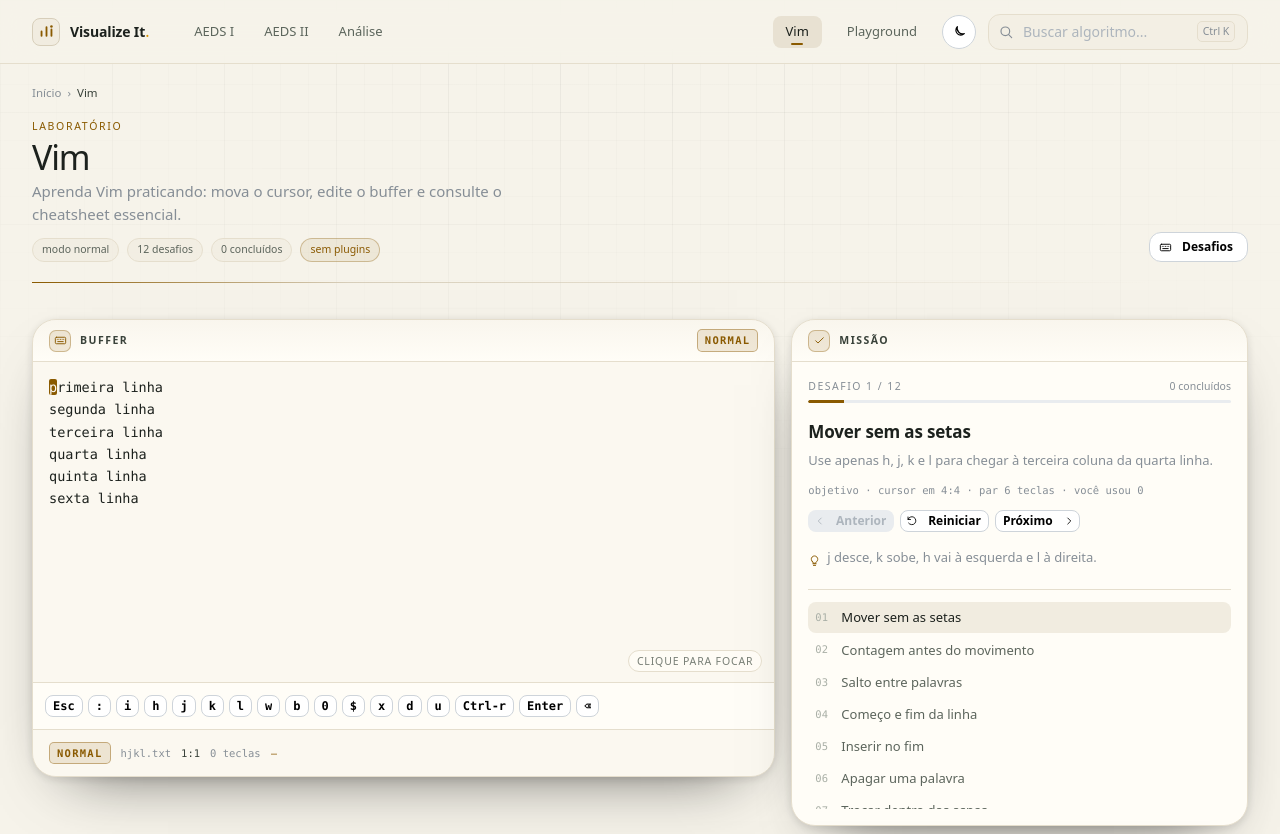
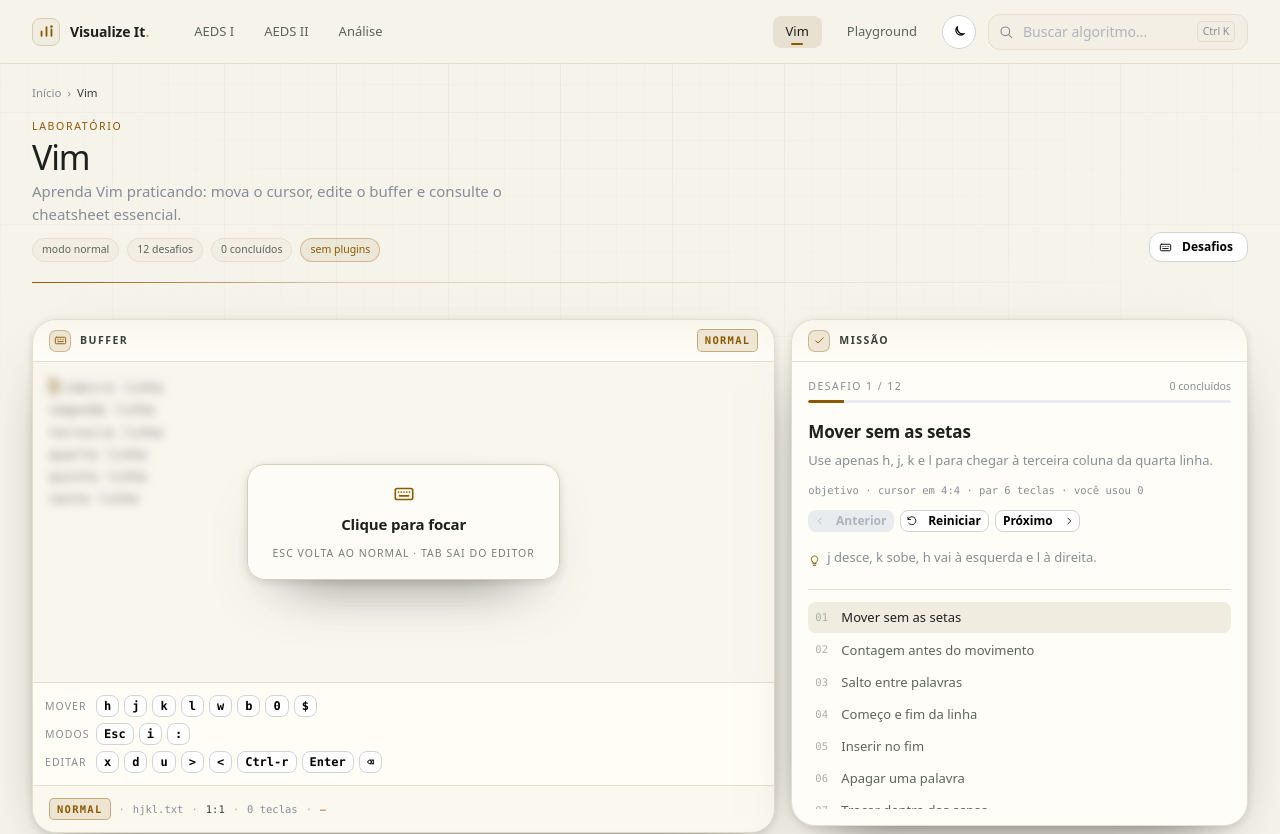
Before and after one commit to fernandoleitepagani/visualize_it, a React (Vite) app: page /vim in a window 1280 px wide. Shown: the top 834 px of the page. Built offline with nearby package versions, Linux system fonts and the light colour scheme.

Commit message:
perf(vim): cut keystroke and render cost
Stable handlers, one keydown listener, grouped text nodes, memoized static panels, a centered blurred focus overlay and grouped touch keys.

```diff
--- a/src/styles/index.css
+++ b/src/styles/index.css
@@ -144,6 +144,13 @@ body::before {
 
 .nav-link[data-active='true']::after {
   width: 12px;
+}
+
+.nav-menu-trigger {
+  background: transparent;
+  border: 0;
+  font-family: inherit;
+  cursor: pointer;
 }
 
 .mantine-Drawer-body .nav-link {
@@ -927,6 +934,10 @@ body::before {
   box-shadow: inset 0 0 0 1px var(--viz-accent-line);
 }
 
+.vim-editor[data-mode='insert']:focus-within {
+  box-shadow: inset 0 0 0 1px color-mix(in srgb, var(--viz-purple) 55%, transparent);
+}
+
 .vim-surface {
   overflow: auto;
   padding: 14px 16px;
@@ -944,6 +955,7 @@ body::before {
   white-space: pre;
   min-height: 1.65em;
   border-radius: 4px;
+  scroll-margin-block: 24px;
 }
 
 .vim-line-selected {
@@ -973,13 +985,19 @@ body::before {
   border-radius: 2px;
 }
 
+/* Keep the block cursor readable when it also sits inside a selection. */
+.vim-char.vim-cursor {
+  background: var(--viz-accent);
+  color: var(--viz-accent-ink);
+}
+
 .vim-caret {
   display: inline-block;
   width: 2px;
   height: 1.25em;
   margin: 0 -1px;
   vertical-align: -0.22em;
-  background: var(--viz-accent);
+  background: var(--viz-purple);
   animation: vim-blink 1.1s steps(1) infinite;
 }
 
@@ -1015,30 +1033,178 @@ body::before {
   z-index: 2;
 }
 
-.vim-focus-hint {
+.vim-focus-overlay {
   position: absolute;
-  right: 12px;
-  bottom: 10px;
-  z-index: 3;
-  padding: 2px 8px;
-  border: 1px solid var(--viz-line);
-  border-radius: 999px;
-  background: color-mix(in srgb, var(--viz-surface) 82%, transparent);
+  inset: 0;
+  z-index: 4;
+  display: grid;
+  place-items: center;
+  padding: 0;
+  border: 0;
+  cursor: pointer;
+  background: color-mix(in srgb, var(--viz-canvas) 42%, transparent);
+  -webkit-backdrop-filter: blur(5px) saturate(0.85);
+  backdrop-filter: blur(5px) saturate(0.85);
+  animation: vim-fade 160ms ease-out;
+}
+
+.vim-focus-card {
+  display: inline-flex;
+  flex-direction: column;
+  align-items: center;
+  gap: 8px;
+  padding: 18px 24px;
+  border: 1px solid var(--viz-line-2);
+  border-radius: 18px;
+  background: color-mix(in srgb, var(--viz-panel) 88%, transparent);
+  box-shadow: var(--viz-shadow-panel);
+  color: var(--viz-ink);
+}
+
+.vim-focus-card svg {
+  color: var(--viz-accent);
+}
+
+.vim-focus-title {
+  font-size: 15px;
+  font-weight: 600;
+  letter-spacing: -0.01em;
+}
+
+.vim-focus-sub {
   color: var(--viz-dim);
   font-size: 10.5px;
-  letter-spacing: 0.08em;
+  letter-spacing: 0.1em;
   text-transform: uppercase;
-  pointer-events: none;
+}
+
+.vim-shortcuts {
+  border-top: 1px solid var(--viz-line);
+}
+
+@media (max-width: 62em) {
+  .vim-shortcuts {
+    display: none;
+  }
 }
 
 .vim-touch {
   border-top: 1px solid var(--viz-line);
+  background: color-mix(in srgb, var(--viz-panel) 94%, transparent);
+}
+
+@media (max-width: 62em) {
+  .vim-touch {
+    position: sticky;
+    bottom: 0;
+    z-index: 3;
+    -webkit-backdrop-filter: blur(6px);
+    backdrop-filter: blur(6px);
+  }
 }
 
 @media (min-width: 62.01em) and (pointer: fine) {
   .vim-touch {
     display: none;
   }
+}
+
+/* Cheatsheet ------------------------------------------------------------- */
+
+.vim-cheat-group {
+  padding: 12px 14px;
+  border: 1px solid var(--viz-line);
+  border-radius: 16px;
+  background: color-mix(in srgb, var(--viz-surface-2) 28%, transparent);
+}
+
+.vim-cheat-list {
+  margin: 0;
+}
+
+.vim-cheat-row {
+  display: grid;
+  grid-template-columns: minmax(72px, auto) 1fr;
+  gap: 10px;
+  align-items: center;
+  padding: 5px 0;
+  border-bottom: 1px solid var(--viz-line);
+}
+
+.vim-cheat-row:last-child {
+  border-bottom: 0;
+}
+
+.vim-cheat-row dt {
+  margin: 0;
+}
+
+.vim-cheat-row dd {
+  display: flex;
+  align-items: center;
+  gap: 7px;
+  margin: 0;
+  color: var(--viz-ink-2);
+  font-size: 13px;
+  line-height: 1.45;
+}
+
+.vim-cheat-dot {
+  flex: 0 0 auto;
+  width: 4px;
+  height: 4px;
+  border-radius: 999px;
+  background: var(--viz-accent);
+}
+
+@media (max-width: 36em) {
+  .vim-cheat-row {
+    grid-template-columns: 1fr;
+    gap: 3px;
+  }
+}
+
+@media (max-width: 48em) {
+  .vim-cheat-controls {
+    position: sticky;
+    top: 64px;
+    z-index: 2;
+    padding-block: 6px;
+    background: color-mix(in srgb, var(--viz-panel) 92%, transparent);
+    -webkit-backdrop-filter: blur(6px);
+    backdrop-filter: blur(6px);
+  }
+}
+
+/* Challenge rail --------------------------------------------------------- */
+
+.vim-rail-chip {
+  display: flex;
+  align-items: center;
+  justify-content: center;
+  min-height: 30px;
+  border: 1px solid var(--viz-line);
+  border-radius: 8px;
+  color: var(--viz-muted);
+  transition:
+    border-color 140ms ease,
+    background-color 140ms ease,
+    color 140ms ease;
+}
+
+.vim-rail-chip:hover {
+  border-color: var(--viz-line-3);
+  color: var(--viz-ink);
+}
+
+.vim-rail-chip[data-done='true'] {
+  color: var(--viz-accent);
+}
+
+.vim-rail-chip[data-active='true'] {
+  border-color: var(--viz-accent-line);
+  background: var(--viz-accent-soft);
+  color: var(--viz-accent);
 }
 
 .vim-sr-only {
@@ -1063,3 +1229,12 @@ body::before {
     opacity: 0;
   }
 }
+
+@keyframes vim-fade {
+  from {
+    opacity: 0;
+  }
+  to {
+    opacity: 1;
+  }
+}
--- a/src/vim/components/VimEditor.tsx
+++ b/src/vim/components/VimEditor.tsx
@@ -1,8 +1,9 @@
-import { useCallback, useEffect, useRef, useState } from 'react';
+import { useCallback, useEffect, useMemo, useRef, useState, type ReactNode } from 'react';
 import { Box } from '@mantine/core';
+import { KeyboardIcon } from '@/components/icons';
 import { lineLength } from '../buffer';
 import { isPrintable, normalizeKey } from '../keymap';
-import type { VimState } from '../types';
+import type { VimMode, VimState } from '../types';
 
 interface Span {
   start: number;
@@ -15,7 +16,11 @@ interface Props {
   onText: (text: string) => void;
 }
 
-function selectionFor(state: VimState, lineIndex: number, line: string): Span | 'line' | null {
+function selectionFor(
+  state: Pick<VimState, 'anchor' | 'cursor' | 'mode'>,
+  lineIndex: number,
+  line: string,
+): Span | 'line' | null {
   const { anchor, cursor, mode } = state;
   if (!anchor || (mode !== 'visual' && mode !== 'visual-line')) return null;
 
@@ -54,14 +59,97 @@ function searchSpans(line: string, needle: string): Span[] {
   return spans;
 }
 
+function renderLine(
+  line: string,
+  lineIndex: number,
+  selection: Span | 'line' | null,
+  matches: Span[],
+  cursor: VimState['cursor'],
+  mode: VimMode,
+): ReactNode {
+  const cells = Array.from(line);
+  const nodes: ReactNode[] = [];
+  const cursorHere = lineIndex === cursor.line;
+  let plain = '';
+
+  const flush = () => {
+    if (plain) {
+      nodes.push(plain);
+      plain = '';
+    }
+  };
+
+  if (cells.length === 0 && cursorHere && mode !== 'insert') {
+    nodes.push(
+      <span key="empty-cursor" className="vim-cursor">
+        &nbsp;
+      </span>,
+    );
+  }
+
+  cells.forEach((char, col) => {
+    const isCursor = cursorHere && col === cursor.col;
+
+    if (mode === 'insert' && isCursor) {
+      flush();
+      nodes.push(<span key={`caret-${col}`} className="vim-caret" />);
+    }
+
+    const selected =
+      selection !== null &&
+      selection !== 'line' &&
+      col >= selection.start &&
+      col <= selection.end;
+    const matched = matches.some((span) => col >= span.start && col <= span.end);
+
+    if (!selected && !matched && !(isCursor && mode !== 'insert')) {
+      plain += char;
+      return;
+    }
+
+    flush();
+    const classes = ['vim-char'];
+    if (selected) classes.push('vim-selection');
+    if (matched) classes.push('vim-match');
+    if (isCursor && mode !== 'insert') classes.push('vim-cursor');
+    nodes.push(
+      <span key={col} className={classes.join(' ')}>
+        {char}
+      </span>,
+    );
+  });
+
+  flush();
+
+  if (mode === 'insert' && cursorHere && cursor.col >= cells.length) {
+    nodes.push(<span key="caret-end" className="vim-caret" />);
+  }
+
+  return nodes;
+}
+
 /**
  * A small, dependency-free Vim surface. All editing lives in `keymap.ts`; this
  * component only renders state and forwards keys.
+ *
+ * Performance notes: the keydown listener is bound once, handlers are read from
+ * refs, and plain text runs are grouped into single text nodes. Only cursor,
+ * selection and search hits become elements.
  */
 export function VimEditor({ state, onKey, onText }: Props) {
   const inputRef = useRef<HTMLTextAreaElement>(null);
+  const surfaceRef = useRef<HTMLDivElement>(null);
   const composing = useRef(false);
+  const onKeyRef = useRef(onKey);
+  const onTextRef = useRef(onText);
+  const modeRef = useRef(state.mode);
   const [focused, setFocused] = useState(false);
+
+  useEffect(() => {
+    onKeyRef.current = onKey;
+    onTextRef.current = onText;
+    modeRef.current = state.mode;
+  }, [onKey, onText, state.mode]);
 
   useEffect(() => {
     const area = inputRef.current;
@@ -72,32 +160,50 @@ export function VimEditor({ state, onKey, onText }: Props) {
       if (!key) return;
 
       // Printable insert characters flow through the textarea (IME/mobile safe).
-      if (state.mode === 'insert' && isPrintable(key) && !event.ctrlKey && !event.metaKey) {
+      if (modeRef.current === 'insert' && isPrintable(key) && !event.ctrlKey && !event.metaKey) {
         return;
       }
 
+      // Keep the browser paste shortcut working inside insert mode.
+      if (modeRef.current === 'insert' && key === 'C-v') return;
+
       event.preventDefault();
       event.stopPropagation();
-      onKey(key);
+      onKeyRef.current(key);
     };
 
     area.addEventListener('keydown', onKeyDown);
     return () => area.removeEventListener('keydown', onKeyDown);
-  }, [state.mode, onKey]);
+  }, []);
 
   // Switching to insert through a touch key should open the soft keyboard.
   useEffect(() => {
     if (state.mode === 'insert') inputRef.current?.focus();
   }, [state.mode]);
 
-  const commit = useCallback(
-    (value: string) => {
-      if (value && state.mode === 'insert') onText(value);
-    },
-    [state.mode, onText],
-  );
+  // zz/zt/zb and Ctrl-e/y update the logical scroll position.
+  useEffect(() => {
+    if (surfaceRef.current) surfaceRef.current.scrollTop = state.scrollTop;
+  }, [state.scrollTop]);
+
+  const commit = useCallback((value: string) => {
+    if (value && modeRef.current === 'insert') onTextRef.current(value);
+  }, []);
 
   const needle = state.mode === 'search' ? state.search : state.lastSearch;
+  const { lines, cursor, mode, showNumbers, relativeNumbers } = state;
+
+  const matchesByLine = useMemo(
+    () => lines.map((line) => searchSpans(line, needle ?? '')),
+    [lines, needle],
+  );
+  const selectionByLine = useMemo(
+    () =>
+      lines.map((line, lineIndex) =>
+        selectionFor({ anchor: state.anchor, cursor, mode }, lineIndex, line),
+      ),
+    [lines, state.anchor, cursor, mode],
+  );
 
   return (
     <Box
@@ -107,11 +213,9 @@ export function VimEditor({ state, onKey, onText }: Props) {
       data-cursor={`${state.cursor.line}:${state.cursor.col}`}
       className="vim-editor"
     >
-      <div className="vim-surface" aria-hidden="true">
-        {state.lines.map((line, lineIndex) => {
-          const cells = Array.from(line);
-          const selection = selectionFor(state, lineIndex, line);
-          const matches = searchSpans(line, needle ?? '');
+      <div ref={surfaceRef} className="vim-surface" aria-hidden="true">
+        {lines.map((line, lineIndex) => {
+          const selection = selectionByLine[lineIndex];
           const selectedLine = selection === 'line';
 
           return (
@@ -119,51 +223,29 @@ export function VimEditor({ state, onKey, onText }: Props) {
               key={lineIndex}
               className={`vim-line${selectedLine ? ' vim-line-selected' : ''}`}
             >
-              {state.showNumbers ? (
-                <span className="vim-gutter">{String(lineIndex + 1).padStart(3, ' ')}</span>
+              {showNumbers ? (
+                <span className="vim-gutter">
+                  {relativeNumbers
+                    ? lineIndex === cursor.line
+                      ? String(lineIndex + 1).padStart(3, ' ')
+                      : String(Math.abs(lineIndex - cursor.line)).padStart(3, ' ')
+                    : String(lineIndex + 1).padStart(3, ' ')}
+                </span>
               ) : null}
               <span className="vim-text">
-                {cells.length === 0 && lineIndex === state.cursor.line && state.mode !== 'insert' ? (
-                  <span className="vim-cursor">&nbsp;</span>
-                ) : null}
-                {cells.map((char, col) => {
-                  const isCursor = lineIndex === state.cursor.line && col === state.cursor.col;
-                  const inSelection =
-                    selection !== null &&
-                    selection !== 'line' &&
-                    col >= selection.start &&
-                    col <= selection.end;
-                  const inMatch = matches.some((span) => col >= span.start && col <= span.end);
-                  const classes = ['vim-char'];
-                  if (inSelection) classes.push('vim-selection');
-                  if (inMatch) classes.push('vim-match');
-
-                  return (
-                    <span key={col} className={classes.join(' ')}>
-                      {state.mode === 'insert' && isCursor ? <span className="vim-caret" /> : null}
-                      <span className={isCursor && state.mode !== 'insert' ? 'vim-cursor' : undefined}>
-                        {char}
-                      </span>
-                    </span>
-                  );
-                })}
-                {state.mode === 'insert' &&
-                lineIndex === state.cursor.line &&
-                state.cursor.col >= cells.length ? (
-                  <span className="vim-caret" />
-                ) : null}
+                {renderLine(line, lineIndex, selection, matchesByLine[lineIndex] ?? [], cursor, mode)}
               </span>
             </div>
           );
         })}
 
-        {state.mode === 'command' ? (
+        {mode === 'command' ? (
           <div className="vim-commandline">
             :{state.command}
             <span className="vim-caret" />
           </div>
         ) : null}
-        {state.mode === 'search' ? (
+        {mode === 'search' ? (
           <div className="vim-commandline">
             {state.searchDirection === 1 ? '/' : '?'}
             {state.search}
@@ -176,8 +258,7 @@ export function VimEditor({ state, onKey, onText }: Props) {
         Editor Vim. Clique para focar. Use Escape para voltar ao modo normal. Tab sai do editor.
       </p>
       <p className="vim-sr-only">
-        Buffer: {state.lines.join(' ')}. Linha {state.cursor.line + 1}, coluna{' '}
-        {state.cursor.col + 1}.
+        Buffer: {lines.join(' ')}. Linha {cursor.line + 1}, coluna {cursor.col + 1}.
       </p>
 
       <textarea
@@ -186,7 +267,7 @@ export function VimEditor({ state, onKey, onText }: Props) {
         aria-label="Editor Vim"
         aria-describedby="vim-editor-help"
         value=""
-        inputMode={state.mode === 'insert' ? 'text' : 'none'}
+        inputMode={mode === 'insert' ? 'text' : 'none'}
         autoCapitalize="off"
         autoCorrect="off"
         spellCheck={false}
@@ -208,9 +289,19 @@ export function VimEditor({ state, onKey, onText }: Props) {
       />
 
       {!focused ? (
-        <div className="vim-focus-hint" aria-hidden="true">
-          clique para focar
-        </div>
+        <button
+          type="button"
+          tabIndex={-1}
+          className="vim-focus-overlay"
+          aria-label="Focar no editor Vim"
+          onClick={() => inputRef.current?.focus()}
+        >
+          <span className="vim-focus-card">
+            <KeyboardIcon size={22} />
+            <span className="vim-focus-title">Clique para focar</span>
+            <span className="vim-focus-sub">Esc volta ao normal · Tab sai do editor</span>
+          </span>
+        </button>
       ) : null}
     </Box>
   );
--- a/src/vim/components/VimModeBadge.tsx
+++ b/src/vim/components/VimModeBadge.tsx
@@ -11,9 +11,18 @@ const LABELS: Record<VimMode, string> = {
   search: 'BUSCA',
 };
 
-/** Small mode chip shown in the buffer panel header and statusline. */
+const COLORS: Record<VimMode, string> = {
+  normal: vizVar.accent,
+  insert: vizVar.purple,
+  visual: vizVar.accent,
+  'visual-line': vizVar.accent,
+  command: vizVar.purple,
+  search: vizVar.purple,
+};
+
+/** Small mode chip shown in the statusline. */
 export function VimModeBadge({ mode }: { mode: VimMode }) {
-  const color = mode === 'insert' ? vizVar.purple : vizVar.accent;
+  const color = COLORS[mode];
   return (
     <Text
       component="span"
@@ -28,6 +37,7 @@ export function VimModeBadge({ mode }: { mode: VimMode }) {
         borderRadius: 5,
         padding: '2px 7px',
         whiteSpace: 'nowrap',
+        transition: 'color 140ms ease, border-color 140ms ease, background-color 140ms ease',
       }}
     >
       {LABELS[mode]}
--- a/src/vim/components/VimStatusline.tsx
+++ b/src/vim/components/VimStatusline.tsx
@@ -10,31 +10,44 @@ interface Props {
   best?: number;
 }
 
+const Separator = () => (
+  <Text component="span" aria-hidden="true" fz={font.micro} style={{ color: vizVar.faint }}>
+    ·
+  </Text>
+);
+
 /** Buffer status: mode, file, cursor, keystrokes and the last message. */
 export function VimStatusline({ state, fileName, strokes, best }: Props) {
   return (
     <Group
-      gap={10}
+      gap={8}
       wrap="nowrap"
       fz={font.micro}
       aria-live="polite"
       style={{ fontFamily: 'var(--mantine-font-family-monospace)', overflow: 'hidden' }}
     >
       <VimModeBadge mode={state.mode} />
+      <Separator />
       <Text component="span" fz={font.micro} c="dimmed" style={{ whiteSpace: 'nowrap' }}>
         {fileName}
       </Text>
+      <Separator />
       <Text component="span" fz={font.micro} style={{ color: vizVar.ink2, whiteSpace: 'nowrap' }}>
         {state.cursor.line + 1}:{state.cursor.col + 1}
       </Text>
+      <Separator />
       <Text component="span" fz={font.micro} c="dimmed" style={{ whiteSpace: 'nowrap' }}>
         {strokes} teclas
       </Text>
       {best !== undefined ? (
-        <Text component="span" fz={font.micro} c="dimmed" style={{ whiteSpace: 'nowrap' }}>
-          recorde {best}
-        </Text>
+        <>
+          <Separator />
+          <Text component="span" fz={font.micro} c="dimmed" style={{ whiteSpace: 'nowrap' }}>
+            rec {best}
+          </Text>
+        </>
       ) : null}
+      <Separator />
       <Text
         component="span"
         fz={font.micro}
--- a/src/vim/components/VimTouchKeys.tsx
+++ b/src/vim/components/VimTouchKeys.tsx
@@ -1,44 +1,105 @@
-import { Button, Group } from '@mantine/core';
+import { memo } from 'react';
+import { Button, Group, Stack, Text } from '@mantine/core';
+import { font, vizVar } from '@/theme';
+import type { VimMode } from '../types';
 
-const KEYS: Array<{ key: string; label: string }> = [
-  { key: 'Escape', label: 'Esc' },
-  { key: ':', label: ':' },
-  { key: 'i', label: 'i' },
-  { key: 'h', label: 'h' },
-  { key: 'j', label: 'j' },
-  { key: 'k', label: 'k' },
-  { key: 'l', label: 'l' },
-  { key: 'w', label: 'w' },
-  { key: 'b', label: 'b' },
-  { key: '0', label: '0' },
-  { key: '$', label: '$' },
-  { key: 'x', label: 'x' },
-  { key: 'd', label: 'd' },
-  { key: 'u', label: 'u' },
-  { key: 'C-r', label: 'Ctrl-r' },
-  { key: 'Enter', label: 'Enter' },
-  { key: 'Backspace', label: '⌫' },
+interface Key {
+  key: string;
+  label: string;
+  aria: string;
+}
+
+const GROUPS: Array<{ id: string; label: string; keys: Key[] }> = [
+  {
+    id: 'mover',
+    label: 'mover',
+    keys: [
+      { key: 'h', label: 'h', aria: 'mover para a esquerda' },
+      { key: 'j', label: 'j', aria: 'mover para baixo' },
+      { key: 'k', label: 'k', aria: 'mover para cima' },
+      { key: 'l', label: 'l', aria: 'mover para a direita' },
+      { key: 'w', label: 'w', aria: 'próxima palavra' },
+      { key: 'b', label: 'b', aria: 'palavra anterior' },
+      { key: '0', label: '0', aria: 'início da linha' },
+      { key: '$', label: '$', aria: 'fim da linha' },
+    ],
+  },
+  {
+    id: 'modos',
+    label: 'modos',
+    keys: [
+      { key: 'Escape', label: 'Esc', aria: 'modo normal' },
+      { key: 'i', label: 'i', aria: 'modo insert' },
+      { key: ':', label: ':', aria: 'linha de comando' },
+    ],
+  },
+  {
+    id: 'editar',
+    label: 'editar',
+    keys: [
+      { key: 'x', label: 'x', aria: 'apagar caractere' },
+      { key: 'd', label: 'd', aria: 'operador apagar' },
+      { key: 'u', label: 'u', aria: 'desfazer' },
+      { key: '>', label: '>', aria: 'indentar' },
+      { key: '<', label: '<', aria: 'dedententar' },
+      { key: 'C-r', label: 'Ctrl-r', aria: 'refazer' },
+      { key: 'Enter', label: 'Enter', aria: 'confirmar' },
+      { key: 'Backspace', label: '⌫', aria: 'apagar anterior' },
+    ],
+  },
 ];
 
-/** Touch fallback for keyboards without Esc/Ctrl. Hidden on fine pointers. */
-export function VimTouchKeys({ onKey }: { onKey: (key: string) => void }) {
+function isActive(key: string, mode: VimMode): boolean {
+  if (key === 'Escape') return mode === 'normal';
+  if (key === 'i') return mode === 'insert';
+  if (key === ':') return mode === 'command';
+  return false;
+}
+
+/** Touch fallback grouped by purpose. Hidden on fine pointers. */
+export const VimTouchKeys = memo(function VimTouchKeys({
+  mode,
+  onKey,
+}: {
+  mode: VimMode;
+  onKey: (key: string) => void;
+}) {
   return (
-    <Group gap={5} p="sm" wrap="wrap" className="vim-touch" role="toolbar" aria-label="Teclas do editor">
-      {KEYS.map(({ key, label }) => (
+    <Stack gap={6} p="sm" className="vim-touch" role="toolbar" aria-label="Teclas do editor">
+      {GROUPS.map((group) => (
+        <Group key={group.id} gap={5} wrap="wrap" align="center">
+          <Text
+            fz={font.micro}
+            tt="uppercase"
+            c="dimmed"
+            w={46}
+            style={{ letterSpacing: '0.1em', flexShrink: 0 }}
+          >
+            {group.label}
+          </Text>
+          {group.keys.map((item) => (
             <Button
-          key={key}
+              key={item.key}
               size="compact-xs"
               variant="default"
               radius="sm"
               fw={600}
-          aria-label={`tecla ${label}`}
+              aria-label={`tecla ${item.aria}`}
+              data-active={isActive(item.key, mode) ? 'true' : undefined}
+              style={{
+                borderColor: isActive(item.key, mode) ? vizVar.accentLine : undefined,
+                background: isActive(item.key, mode) ? vizVar.accentSoft : undefined,
+                color: isActive(item.key, mode) ? vizVar.accent : undefined,
+              }}
               onMouseDown={(event) => event.preventDefault()}
-          onClick={() => onKey(key)}
+              onClick={() => onKey(item.key)}
               styles={{ label: { fontFamily: 'var(--mantine-font-family-monospace)' } }}
             >
-          {label}
+              {item.label}
             </Button>
           ))}
         </Group>
+      ))}
+    </Stack>
   );
-}
+});
```
Also changed, not shown: 1 other file (tests, documents, lock files or other folders). Lines whose indentation alone changed are shown as unchanged.
